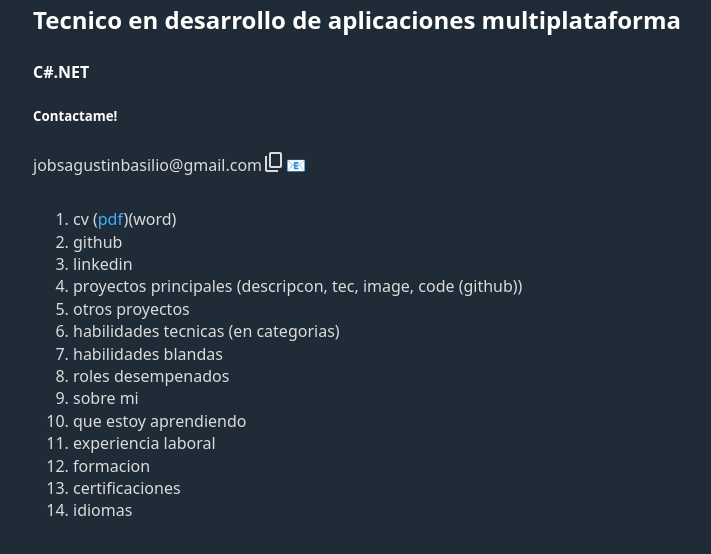
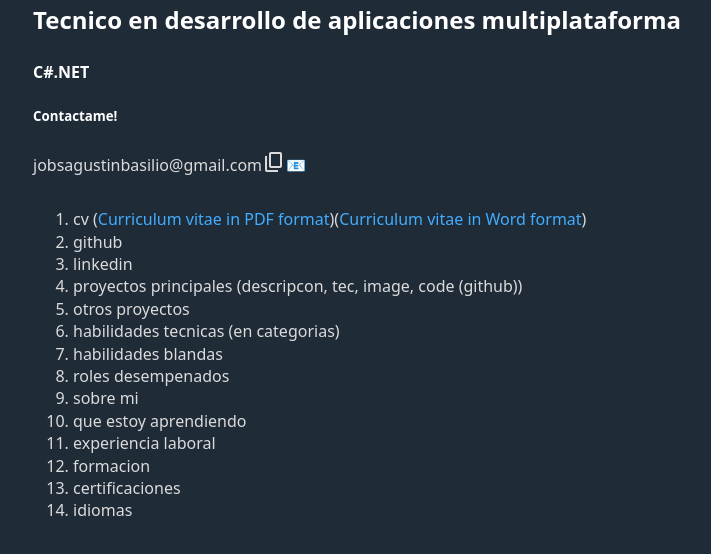
Before and after one commit to AgBasilio/ImAgustinBasilio, a plain HTML site: page index.html in a window 1280 px wide. Shown: the part 94-648 px from the top of the page, without its empty margins (207-918 px from the left). Drawn offline with nearby package versions, Linux system fonts and the light colour scheme.

Commit message:
add folder for CVs and correct the relative route & these links open in a new window/tab

```diff
--- a/index.html
+++ b/index.html
@@ -31,7 +31,11 @@
     </article>
     <ol>
       <li>
-        cv (<a href="/src/CV Agustin Omar Basilio online.pdf">pdf</a>)(word)
+        cv (<a href="./src/CVs/CV Agustin Omar Basilio.pdf" target="_blank"
+          >Curriculum vitae in PDF format</a
+        >)(<a href="./src/CVs/CV Agustin Omar Basilio.docx" target="_blank"
+          >Curriculum vitae in Word format</a
+        >)
       </li>
       <li>github</li>
       <li>linkedin</li>
```
Also changed, not shown: 3 other files.
